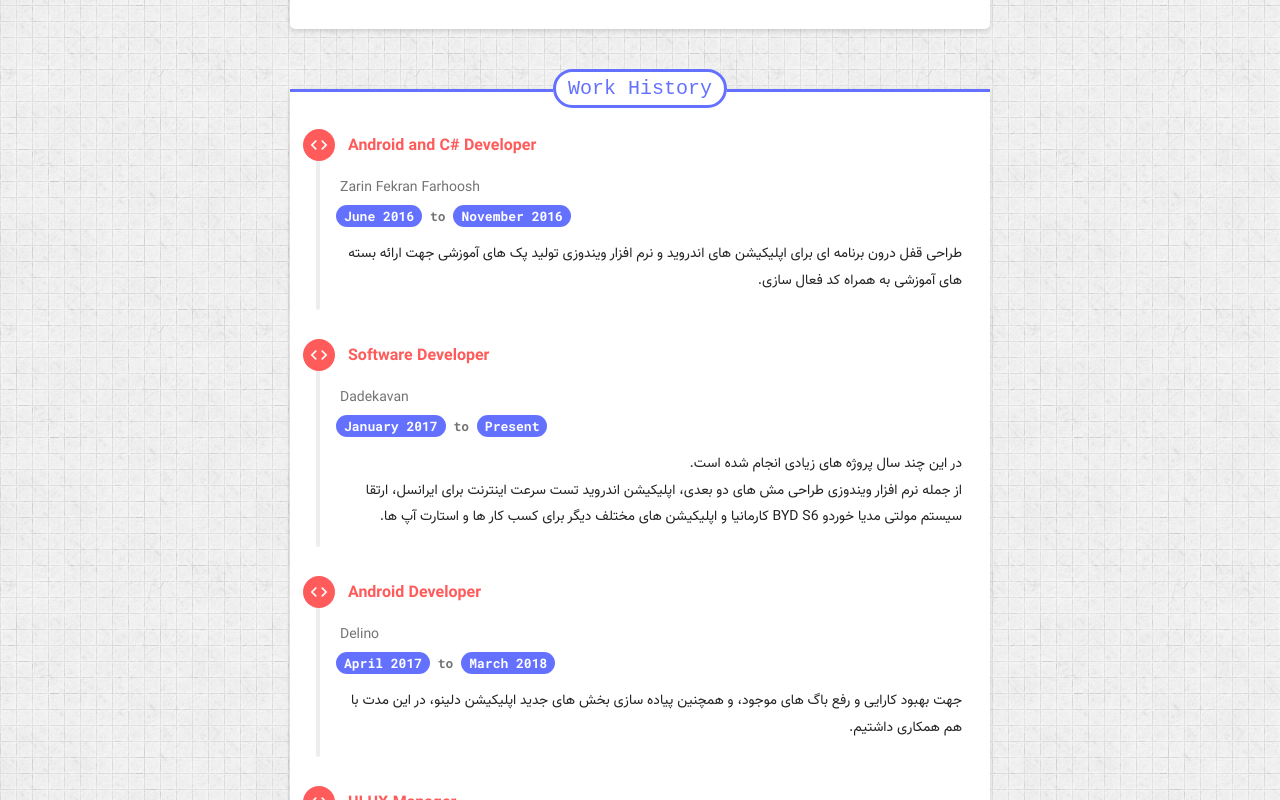
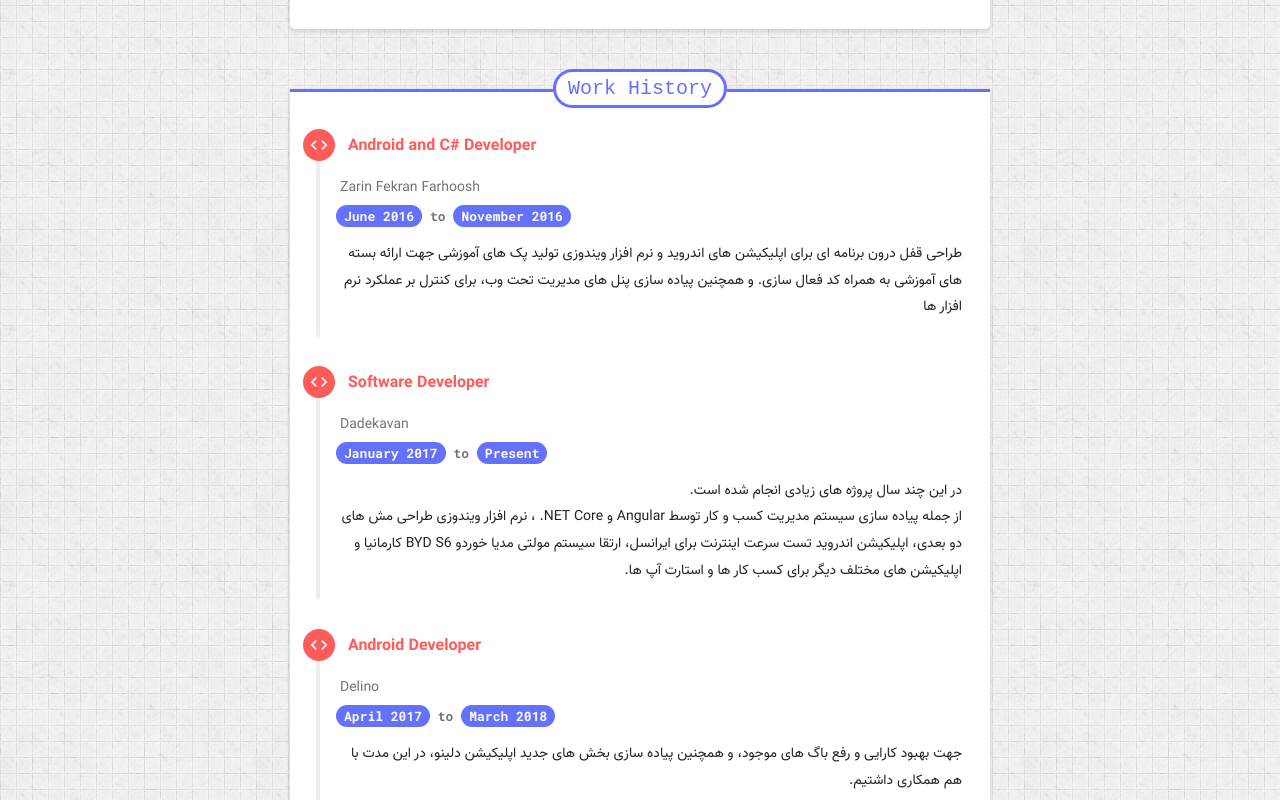
Before and after one commit to mofakhrpour/mofakhrpour.github.io, a plain HTML site: page index.html in a window 1280 px wide. Shown: the part 587-1387 px from the top of the page. Drawn offline with Linux system fonts and the light colour scheme; files whose address does not match are found by name; a web font is replaced by a local one.

Commit message:
add work history

```diff
--- a/index.html
+++ b/index.html
@@ -84,6 +84,7 @@
                         <div class="time_range"><span class="time">June 2016</span> to <span class="time">November 2016</span></div>
                         <div class="job_description">
                             طراحی قفل درون برنامه ای برای اپلیکیشن های اندروید و نرم افزار ویندوزی تولید پک های آموزشی جهت ارائه بسته های آموزشی به همراه کد فعال سازی.
+                            و همچنین پیاده سازی پنل های مدیریت تحت وب، برای کنترل بر عملکرد نرم افزار ها
                         </div>
                     </div>
 
@@ -95,7 +96,7 @@
                         <div class="job_description">
                             در این چند سال پروژه های زیادی انجام شده است.
                             <br>
-                            از جمله نرم افزار ویندوزی طراحی مش های دو بعدی، اپلیکیشن اندروید تست سرعت اینترنت برای ایرانسل، ارتقا سیستم مولتی مدیا خوردو BYD S6 کارمانیا و اپلیکیشن های مختلف دیگر برای کسب کار ها و استارت آپ ها.
+                            از جمله پیاده سازی سیستم مدیریت کسب و کار توسط Angular و NET Core. ،  نرم افزار ویندوزی طراحی مش های دو بعدی، اپلیکیشن اندروید تست سرعت اینترنت برای ایرانسل، ارتقا سیستم مولتی مدیا خوردو BYD S6 کارمانیا و اپلیکیشن های مختلف دیگر برای کسب کار ها و استارت آپ ها.
                         </div>
                     </div>
 
```
